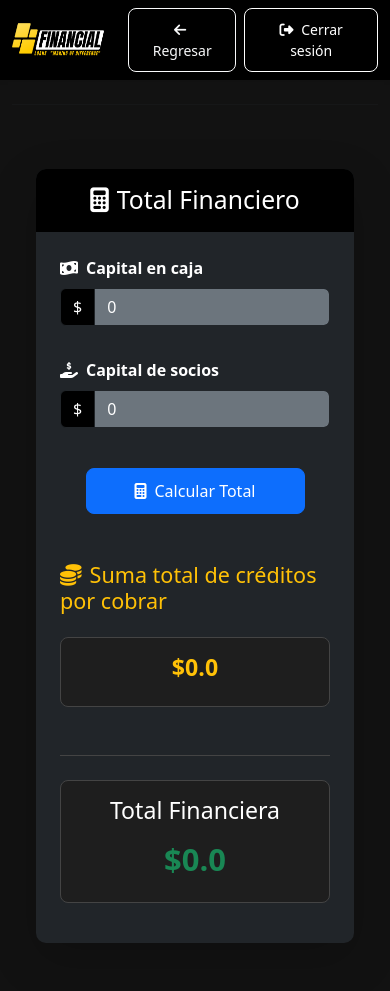
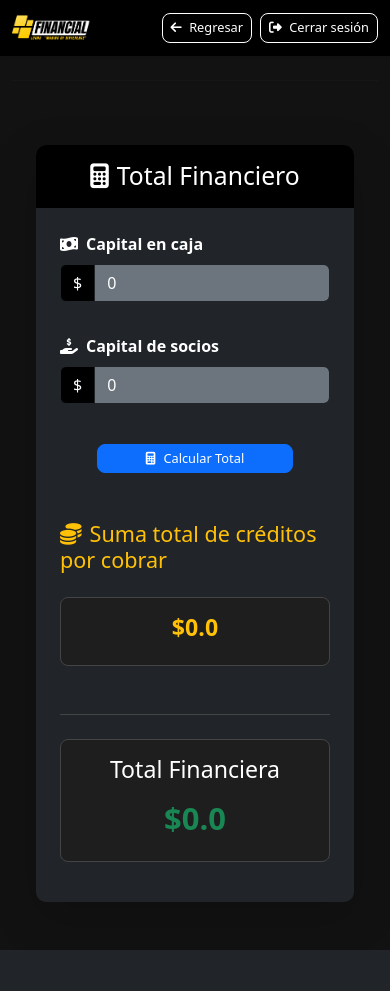
Before and after one commit to EnriqueVilledaGarcia/Financiera, a Flask app: page /total in a window 390 px wide. After the commit the page ends 950 px from the top, so only its background shows below. Run offline with Flask 3, Linux system fonts and the light colour scheme; data that the repository does not hold is empty.

Commit message:
css commit

```diff
--- a/templates/base.html
+++ b/templates/base.html
@@ -19,14 +19,25 @@
             max-height: 100%; /* No superar la altura del navbar */
         }
 
-        /* Estilo para el botón de cerrar sesión */
-        .btn-logout {
+        /* Estilo para los botones */
+        .btn-logout, .btn-outline-light {
             color: #fff;
             border-color: #fff;
         }
-        .btn-logout:hover {
+        .btn-logout:hover, .btn-outline-light:hover {
             background-color: #fff;
             color: #000;
+        }
+
+        /* Adaptación para pantallas pequeñas */
+        @media (max-width: 576px) {
+            .btn-logout, .btn-outline-light {
+                font-size: 0.8rem; /* Reducir tamaño de fuente */
+                padding: 0.25rem 0.5rem; /* Reducir padding */
+            }
+            .navbar-brand img {
+                height: 30px; /* Reducir tamaño del logo */
+            }
         }
     </style>
 </head>
--- a/templates/total.html
+++ b/templates/total.html
@@ -109,6 +109,16 @@
         padding: 10px 20px;
         font-weight: 500;
         transition: all 0.3s ease;
+        font-size: 1rem; /* Tamaño de fuente estándar */
+        padding: 0.5rem 1rem; /* Padding estándar */
+    }
+
+    /* Adaptación para pantallas pequeñas */
+    @media (max-width: 576px) {
+        .btn {
+            font-size: 0.8rem; /* Reducir tamaño de fuente */
+            padding: 0.25rem 0.5rem; /* Reducir padding */
+        }
     }
     .alert-dark {
         background-color: #1e1e1e;
```
